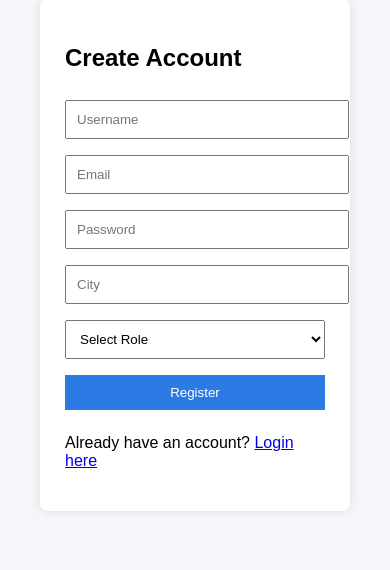
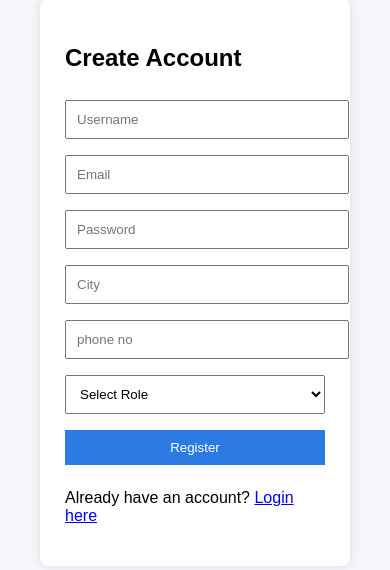
Before and after one commit to kashishsingh27/Labour_Work_Management, a Flask app: page /register in a window 390 px wide. Shown: the part 41-611 px from the top of the page. Run offline with Flask 3, Linux system fonts and the light colour scheme.

Commit message:
user phone no field added

```diff
--- a/app/auth/routes.py
+++ b/app/auth/routes.py
@@ -22,6 +22,7 @@ def register():
         password = request.form.get("password")
         role = request.form.get("role")
         city = request.form.get("city")
+        phone = request.form.get("phone")
 
         existing_user = User.query.filter_by(email=email).first()
         if existing_user:
@@ -30,7 +31,7 @@ def register():
 
         hashed_pw = bcrypt.generate_password_hash(password).decode("utf-8")
 
-        user = User(username=username, email=email, password=hashed_pw, role=role, city=city)
+        user = User(username=username, email=email, password=hashed_pw, role=role, city=city ,phone=phone)
         db.session.add(user)
         db.session.commit()
 
--- a/app/models.py
+++ b/app/models.py
@@ -23,7 +23,8 @@ class User(db.Model, UserMixin):
     password = db.Column(db.String(200), nullable=False)
 
     role = db.Column(db.String(20), nullable=False)
-    city = db.Column(db.String(50))   # 👈 ADD THIS
+    city = db.Column(db.String(50))
+    phone = db.Column(db.String(15))
 
     created_at = db.Column(db.DateTime, default=datetime.utcnow)
 
--- a/app/templates/register.html
+++ b/app/templates/register.html
@@ -15,6 +15,8 @@
 
     <input type="text" name="city" placeholder="City" required>
 
+    <input type="text" name="phone" class="form-control" placeholder="phone no" required>
+
     <select name="role" required>
         <option value="">Select Role</option>
         <option value="contractor">Contractor</option>
```
